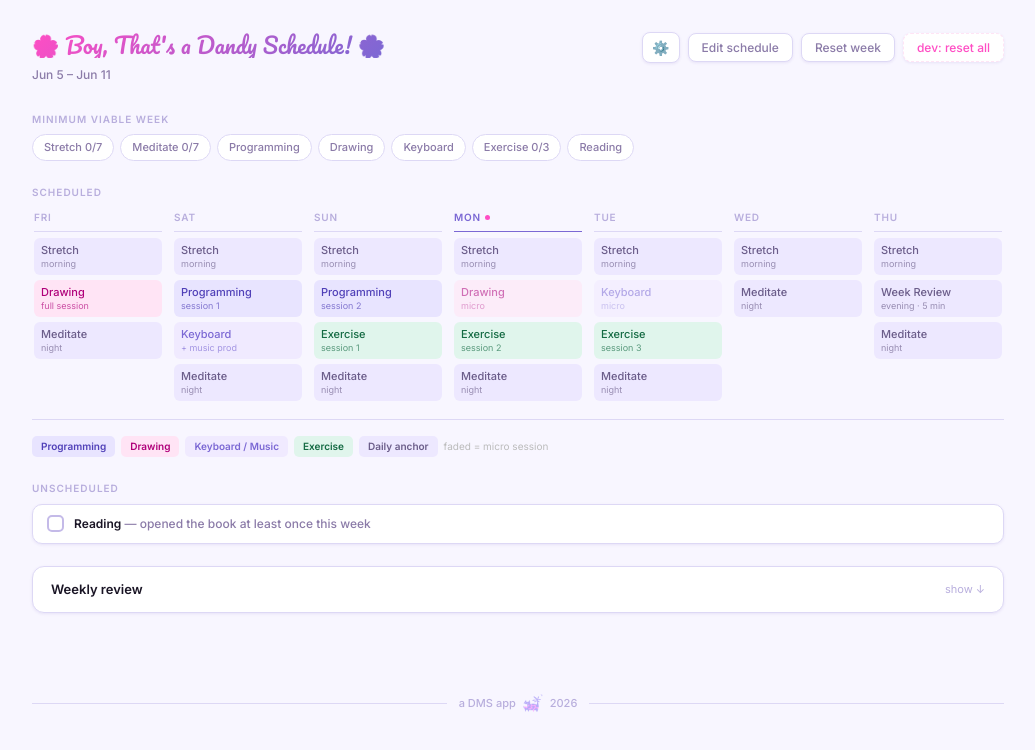
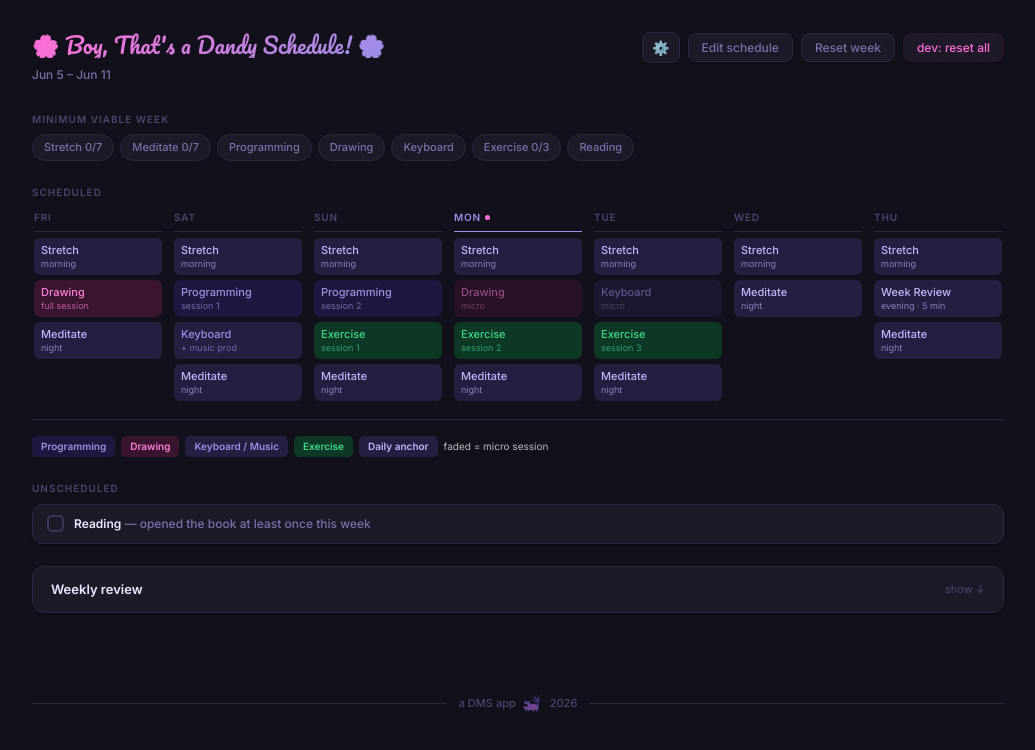
Before and after one commit to Walabrolu4/Boy-Thats-a-Dandy-Schedule-, a Svelte app: page / in a window 1280 px wide. Shown: the top 750 px of the page, without its empty margins (122-1157 px from the left). Built offline with nearby package versions, Linux system fonts and the light colour scheme.

Commit message:
style: darken and saturate themes

```diff
--- a/src/app.css
+++ b/src/app.css
@@ -6,44 +6,6 @@
    Light mode tokens
    ══════════════════════════════════════════════════════════════ */
 :root, [data-theme="purple"] {
-  --bg:            #F8F6FF;
-  --surface:       #FFFFFF;
-  --surface-hover: #F0ECFF;
-  --border:        #DDD8F5;
-  --border-strong: #C4BAE8;
-  --text:          #1A1525;
-  --text-muted:    #8B7BA8;
-  --text-faint:    #B8AEDD;
-  --purple:        #7B68D4;
-  --purple-dim:    #A090E0;
-  --purple-bg:     #EDE8FF;
-  --pink:          #FF4DC4;
-  --pink-dim:      #FF80D8;
-  --pink-bg:       #FFE4F5;
-  --success:       #2DB87A;
-  --success-bg:    #E0F5EC;
-  --success-text:  #156B44;
-  --warning:       #F4A44A;
-  --warning-bg:    #FFF0DC;
-  --warning-text:  #7A4A00;
-  --t-anchor-bg:   #EDE8FF;
-  --t-anchor-text: #6B5D8A;
-  --t-prog-bg:     #E8E4FF;
-  --t-prog-text:   #5040B8;
-  --t-draw-bg:     #FFE4F5;
-  --t-draw-text:   #B0007A;
-  --t-keys-bg:     #F0EAFF;
-  --t-keys-text:   #7B68D4;
-  --t-exer-bg:     #E0F5EC;
-  --t-exer-text:   #156B44;
-  --t-review-bg:   #EDE8FF;
-  --t-review-text: #6B5D8A;
-  --shadow-sm:  0 1px 3px rgba(90, 60, 180, 0.10);
-  --shadow-md:  0 4px 12px rgba(90, 60, 180, 0.14);
-  --shadow-lift:0 6px 20px rgba(90, 60, 180, 0.20);
-}
-
-[data-theme="dark"] {
   --bg:            #12101A;
   --surface:       #1E1929;
   --surface-hover: #271F38;
@@ -76,6 +38,44 @@
   --t-exer-text:   #3DD68C;
   --t-review-bg:   #261E40;
   --t-review-text: #C4B5FD;
+  --shadow-sm:  0 1px 3px rgba(0, 0, 0, 0.40);
+  --shadow-md:  0 4px 12px rgba(0, 0, 0, 0.50);
+  --shadow-lift:0 6px 20px rgba(0, 0, 0, 0.60);
+}
+
+[data-theme="dark"] {
+  --bg:            #111827;
+  --surface:       #1F2937;
+  --surface-hover: #374151;
+  --border:        #374151;
+  --border-strong: #4B5563;
+  --text:          #F9FAFB;
+  --text-muted:    #9CA3AF;
+  --text-faint:    #6B7280;
+  --purple:        #60A5FA;
+  --purple-dim:    #3B82F6;
+  --purple-bg:     #1E3A8A;
+  --pink:          #F472B6;
+  --pink-dim:      #EC4899;
+  --pink-bg:       #831843;
+  --success:       #34D399;
+  --success-bg:    #064E3B;
+  --success-text:  #6EE7B7;
+  --warning:       #FBBF24;
+  --warning-bg:    #78350F;
+  --warning-text:  #FCD34D;
+  --t-anchor-bg:   #374151;
+  --t-anchor-text: #D1D5DB;
+  --t-prog-bg:     #1E3A8A;
+  --t-prog-text:   #93C5FD;
+  --t-draw-bg:     #831843;
+  --t-draw-text:   #F9A8D4;
+  --t-keys-bg:     #312E81;
+  --t-keys-text:   #A5B4FC;
+  --t-exer-bg:     #064E3B;
+  --t-exer-text:   #6EE7B7;
+  --t-review-bg:   #374151;
+  --t-review-text: #D1D5DB;
   --shadow-sm:  0 1px 3px rgba(0, 0, 0, 0.40);
   --shadow-md:  0 4px 12px rgba(0, 0, 0, 0.50);
   --shadow-lift:0 6px 20px rgba(0, 0, 0, 0.60);
@@ -120,117 +120,117 @@
 }
 
 [data-theme="forest"] {
-  --bg:            #F4F5F0;
-  --surface:       #FFFFFF;
-  --surface-hover: #EAECE4;
-  --border:        #D4D8C9;
-  --border-strong: #B5BCA3;
-  --text:          #2A3022;
-  --text-muted:    #6B735C;
-  --text-faint:    #A3A996;
-  --purple:        #4A6B3C;
-  --purple-dim:    #658A54;
-  --purple-bg:     #E8EFE3;
+  --bg:            #0B1B10;
+  --surface:       #122B19;
+  --surface-hover: #193822;
+  --border:        #234A2E;
+  --border-strong: #336140;
+  --text:          #E2F0E6;
+  --text-muted:    #8DA695;
+  --text-faint:    #5E7866;
+  --purple:        #508A5F;
+  --purple-dim:    #3E704B;
+  --purple-bg:     #193822;
   --pink:          #D97746;
-  --pink-dim:      #F09467;
-  --pink-bg:       #FAECE5;
-  --success:       #397A4C;
-  --success-bg:    #E2F0E6;
-  --success-text:  #183B22;
+  --pink-dim:      #B35C30;
+  --pink-bg:       #3A2418;
+  --success:       #3DD68C;
+  --success-bg:    #103622;
+  --success-text:  #3DD68C;
   --warning:       #D9A05B;
-  --warning-bg:    #F9F3EA;
-  --warning-text:  #6E4D27;
-  --t-anchor-bg:   #EAECE4;
-  --t-anchor-text: #4E5643;
-  --t-prog-bg:     #E8EFE3;
-  --t-prog-text:   #344F29;
-  --t-draw-bg:     #FAECE5;
-  --t-draw-text:   #8C4524;
-  --t-keys-bg:     #EAECE4;
-  --t-keys-text:   #4E5643;
-  --t-exer-bg:     #E2F0E6;
-  --t-exer-text:   #183B22;
-  --t-review-bg:   #EAECE4;
-  --t-review-text: #4E5643;
-  --shadow-sm:  0 1px 3px rgba(74, 107, 60, 0.1);
-  --shadow-md:  0 4px 12px rgba(74, 107, 60, 0.12);
-  --shadow-lift:0 6px 20px rgba(74, 107, 60, 0.15);
+  --warning-bg:    #3D2912;
+  --warning-text:  #D9A05B;
+  --t-anchor-bg:   #193822;
+  --t-anchor-text: #A4C2AD;
+  --t-prog-bg:     #1B4028;
+  --t-prog-text:   #73B887;
+  --t-draw-bg:     #3A2418;
+  --t-draw-text:   #D97746;
+  --t-keys-bg:     #193822;
+  --t-keys-text:   #A4C2AD;
+  --t-exer-bg:     #103622;
+  --t-exer-text:   #3DD68C;
+  --t-review-bg:   #193822;
+  --t-review-text: #A4C2AD;
+  --shadow-sm:  0 1px 3px rgba(0, 0, 0, 0.40);
+  --shadow-md:  0 4px 12px rgba(0, 0, 0, 0.50);
+  --shadow-lift:0 6px 20px rgba(0, 0, 0, 0.60);
 }
 
 [data-theme="ocean"] {
-  --bg:            #F0F6FA;
-  --surface:       #FFFFFF;
-  --surface-hover: #E3EEF5;
-  --border:        #C8E0EE;
-  --border-strong: #A3C9E0;
-  --text:          #162836;
-  --text-muted:    #54748C;
-  --text-faint:    #8CA9C2;
-  --purple:        #0277BD;
-  --purple-dim:    #2999D9;
-  --purple-bg:     #E1F0FA;
-  --pink:          #009688;
-  --pink-dim:      #26BCAE;
-  --pink-bg:       #E0F5F3;
-  --success:       #00897B;
-  --success-bg:    #E0F2F1;
-  --success-text:  #004D40;
-  --warning:       #F2A03D;
-  --warning-bg:    #FEF5E8;
-  --warning-text:  #8A5618;
-  --t-anchor-bg:   #E3EEF5;
-  --t-anchor-text: #375369;
-  --t-prog-bg:     #E1F0FA;
-  --t-prog-text:   #015587;
-  --t-draw-bg:     #E0F5F3;
-  --t-draw-text:   #006B61;
-  --t-keys-bg:     #E3EEF5;
-  --t-keys-text:   #0277BD;
-  --t-exer-bg:     #E0F2F1;
-  --t-exer-text:   #004D40;
-  --t-review-bg:   #E3EEF5;
-  --t-review-text: #375369;
-  --shadow-sm:  0 1px 3px rgba(2, 119, 189, 0.1);
-  --shadow-md:  0 4px 12px rgba(2, 119, 189, 0.12);
-  --shadow-lift:0 6px 20px rgba(2, 119, 189, 0.15);
+  --bg:            #001324;
+  --surface:       #002140;
+  --surface-hover: #003366;
+  --border:        #004785;
+  --border-strong: #006BB8;
+  --text:          #E1F0FA;
+  --text-muted:    #7A9DBA;
+  --text-faint:    #406887;
+  --purple:        #00BFFF;
+  --purple-dim:    #008CBA;
+  --purple-bg:     #003366;
+  --pink:          #00E5FF;
+  --pink-dim:      #00B3CC;
+  --pink-bg:       #00404D;
+  --success:       #00E676;
+  --success-bg:    #00331A;
+  --success-text:  #00E676;
+  --warning:       #FFC400;
+  --warning-bg:    #403100;
+  --warning-text:  #FFC400;
+  --t-anchor-bg:   #003366;
+  --t-anchor-text: #66B2FF;
+  --t-prog-bg:     #004080;
+  --t-prog-text:   #33CCFF;
+  --t-draw-bg:     #00404D;
+  --t-draw-text:   #00E5FF;
+  --t-keys-bg:     #003366;
+  --t-keys-text:   #00BFFF;
+  --t-exer-bg:     #00331A;
+  --t-exer-text:   #00E676;
+  --t-review-bg:   #003366;
+  --t-review-text: #66B2FF;
+  --shadow-sm:  0 1px 3px rgba(0, 0, 0, 0.40);
+  --shadow-md:  0 4px 12px rgba(0, 0, 0, 0.50);
+  --shadow-lift:0 6px 20px rgba(0, 0, 0, 0.60);
 }
 
 [data-theme="pink"] {
-  --bg:            #FFF0F7;
-  --surface:       #FFFFFF;
-  --surface-hover: #FFE0EE;
-  --border:        #FFC7DF;
-  --border-strong: #FFA3CB;
-  --text:          #3B0D21;
-  --text-muted:    #9E4F72;
-  --text-faint:    #CF8AA9;
-  --purple:        #E81E7D;
-  --purple-dim:    #FF479A;
-  --purple-bg:     #FFD6E8;
+  --bg:            #260012;
+  --surface:       #40001E;
+  --surface-hover: #590029;
+  --border:        #80003B;
+  --border-strong: #B30053;
+  --text:          #FFD6E8;
+  --text-muted:    #B36B8F;
+  --text-faint:    #80335C;
+  --purple:        #FF3399;
+  --purple-dim:    #D91A7A;
+  --purple-bg:     #590029;
   --pink:          #FF0055;
-  --pink-dim:      #FF4D88;
-  --pink-bg:       #FFD6E3;
-  --success:       #D81B60;
-  --success-bg:    #FCE4EC;
-  --success-text:  #880E4F;
-  --warning:       #FF6D00;
-  --warning-bg:    #FFF0E6;
-  --warning-text:  #994100;
-  --t-anchor-bg:   #FFE0EE;
-  --t-anchor-text: #853158;
-  --t-prog-bg:     #FFD6E8;
-  --t-prog-text:   #A80E56;
-  --t-draw-bg:     #FFD6E3;
-  --t-draw-text:   #B3003B;
-  --t-keys-bg:     #FFE0EE;
-  --t-keys-text:   #E81E7D;
-  --t-exer-bg:     #FCE4EC;
-  --t-exer-text:   #880E4F;
-  --t-review-bg:   #FFE0EE;
-  --t-review-text: #853158;
-  --shadow-sm:  0 1px 3px rgba(232, 30, 125, 0.15);
-  --shadow-md:  0 4px 12px rgba(232, 30, 125, 0.2);
-  --shadow-lift:0 6px 20px rgba(232, 30, 125, 0.25);
+  --pink-dim:      #CC0044;
+  --pink-bg:       #80002B;
+  --success:       #00FF88;
+  --success-bg:    #00331B;
+  --success-text:  #00FF88;
+  --warning:       #FF9900;
+  --warning-bg:    #4D2E00;
+  --warning-text:  #FF9900;
+  --t-anchor-bg:   #590029;
+  --t-anchor-text: #FF99CC;
+  --t-prog-bg:     #80003B;
+  --t-prog-text:   #FF66B2;
+  --t-draw-bg:     #80002B;
+  --t-draw-text:   #FF3377;
+  --t-keys-bg:     #590029;
+  --t-keys-text:   #FF3399;
+  --t-exer-bg:     #00331B;
+  --t-exer-text:   #00FF88;
+  --t-review-bg:   #590029;
+  --t-review-text: #FF99CC;
+  --shadow-sm:  0 1px 3px rgba(0, 0, 0, 0.40);
+  --shadow-md:  0 4px 12px rgba(0, 0, 0, 0.50);
+  --shadow-lift:0 6px 20px rgba(0, 0, 0, 0.60);
 }
 
 [data-theme="disco"] {
```
